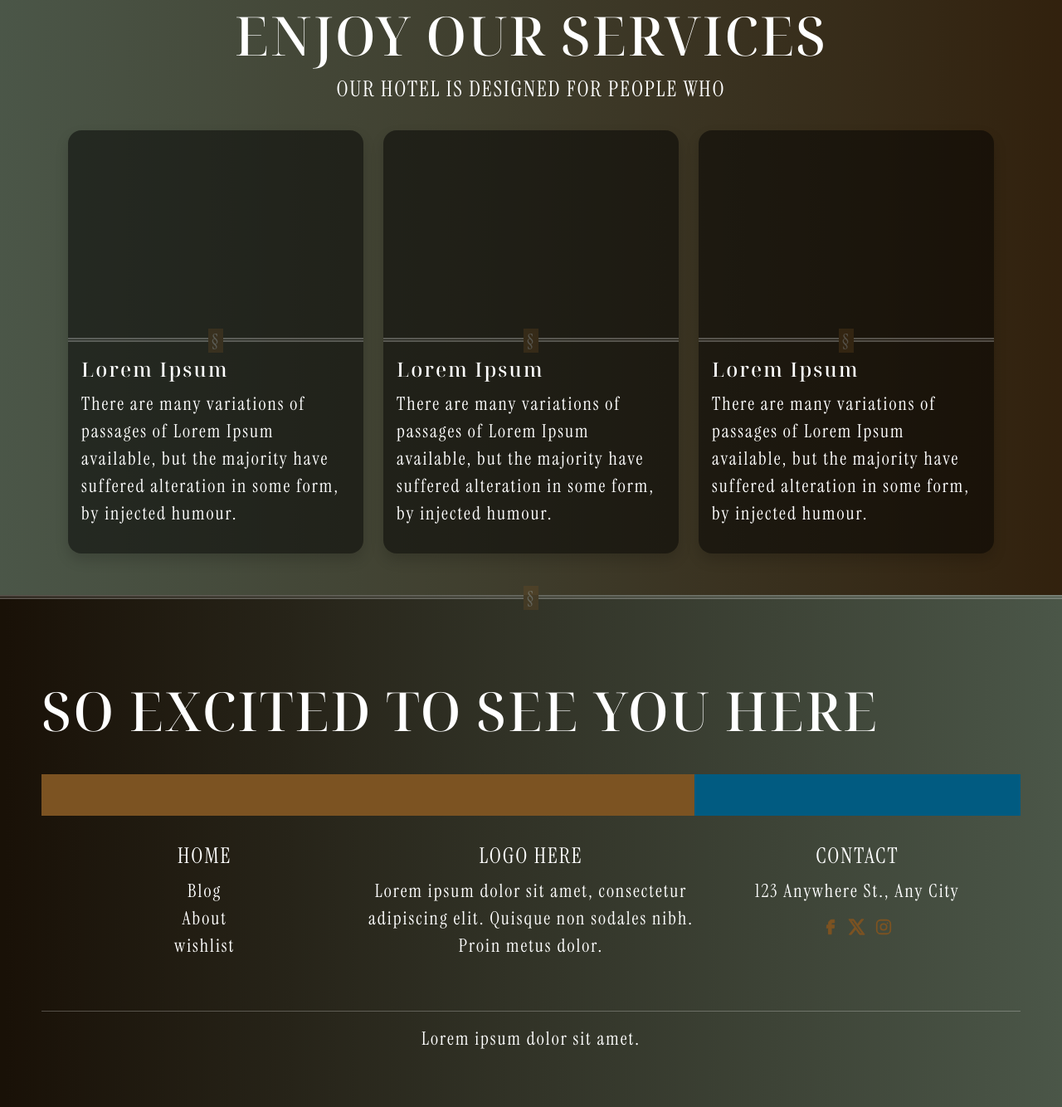
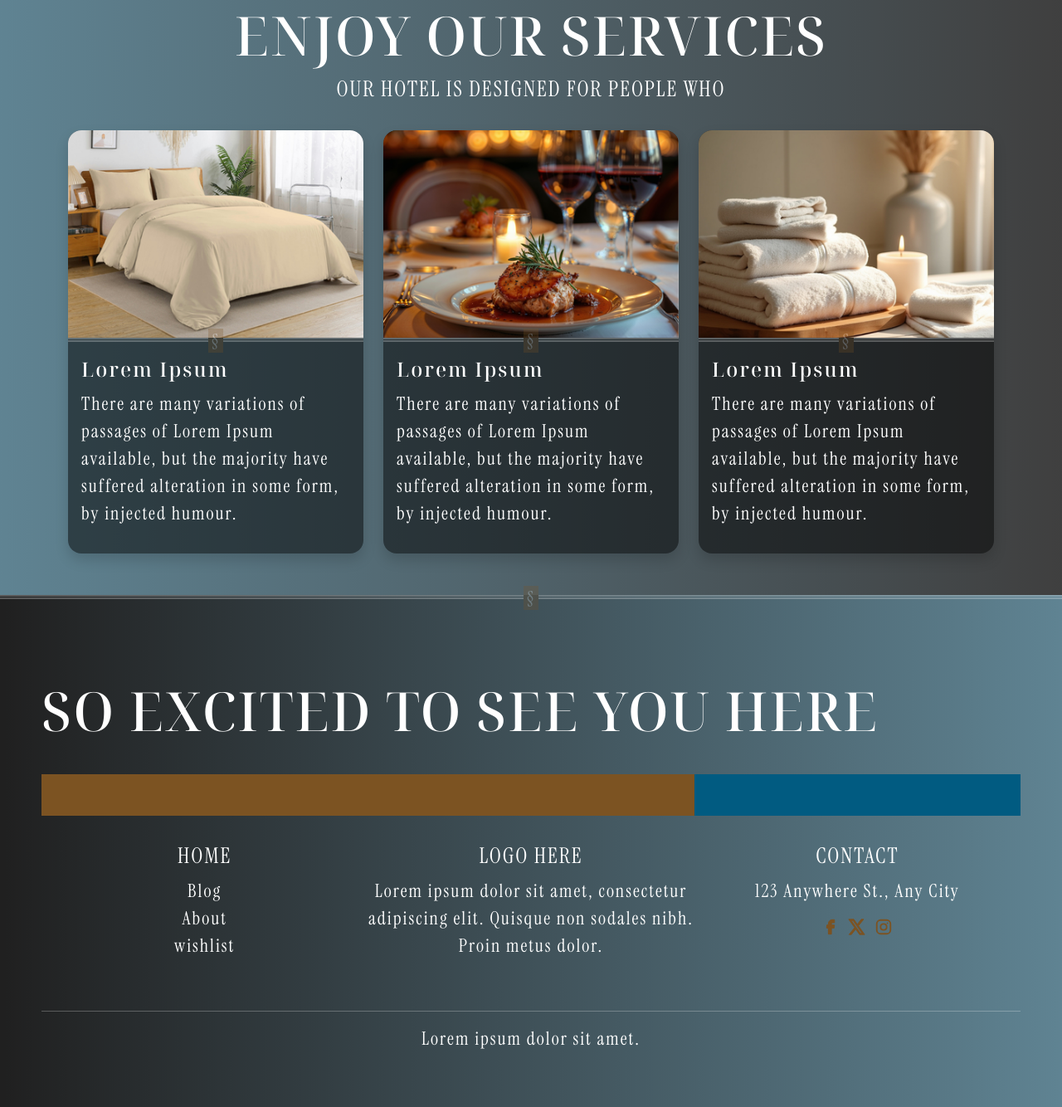
Before and after one commit to AbdelInP/Hotel, a plain HTML site: page index.html in a window 1280 px wide. Shown: the part 886-2220 px from the top of the page at 83% size. Drawn offline with nearby package versions, Linux system fonts and the light colour scheme; the site is published under a folder, as on GitHub Pages, so addresses that start at the root find nothing.

Commit message:
Refactor CSS styles for improved organization

```diff
--- a/style.css
+++ b/style.css
@@ -109,7 +109,7 @@ section {
 }
 .s2 {
     background-image: linear-gradient(to left, rgb(0 0 0 / 0.6),
-        rgb(1 91 129 / 0.4)), url("/Images/Best\ hotel2.png");
+        rgb(1 91 129 / 0.4)), url("./Images/Best\ hotel2.png");
 }
 .col-lg-4 > div {
     background-color: rgb(0 0 0 / 0.5);
@@ -121,13 +121,13 @@ section {
     background-repeat: no-repeat;
 }
 .f1 {
-    background-image: url("/Images/Best\ rooms.png");
+    background-image: url("./Images/Best\ rooms.png");
 }
 .f2 {
-    background-image: url("/Images/Best\ meals.png");
+    background-image: url("./Images/Best\ meals.png");
 }
 .f3 {
-    background-image: url("/Images/Spa&Care.png");
+    background-image: url("./Images/Spa&Care.png");
 }
 .hr1 {
     position: absolute;
@@ -167,7 +167,7 @@ section {
 }
 .s3 {
     background-image: linear-gradient(to right, rgb(0 0 0 / 0.8), rgb(1 91 129 / 0.4)),
-        url("/Images/Best\ hotel3.png");
+        url("./Images/Best\ hotel3.png");
 }
 .f-container {
     display: grid;
```
